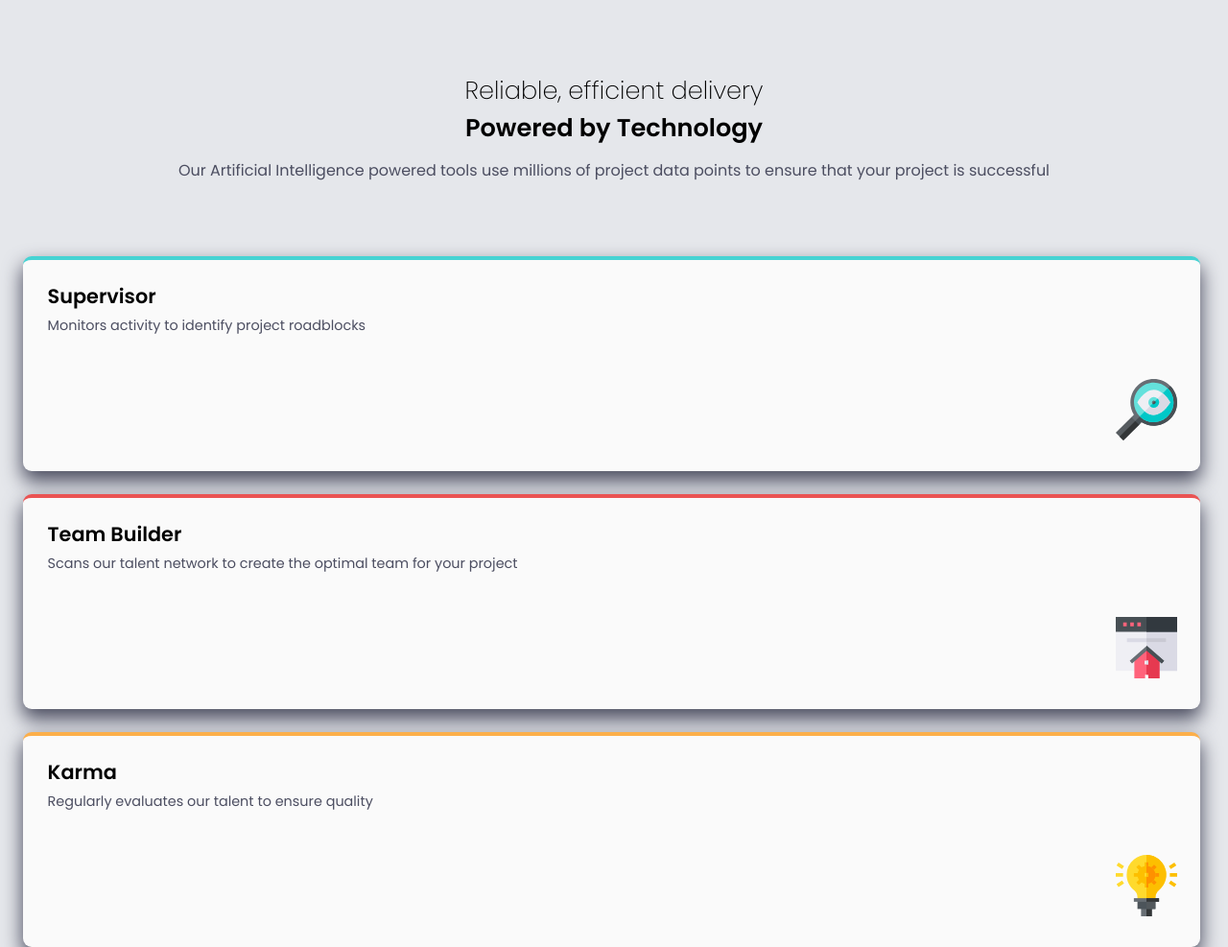
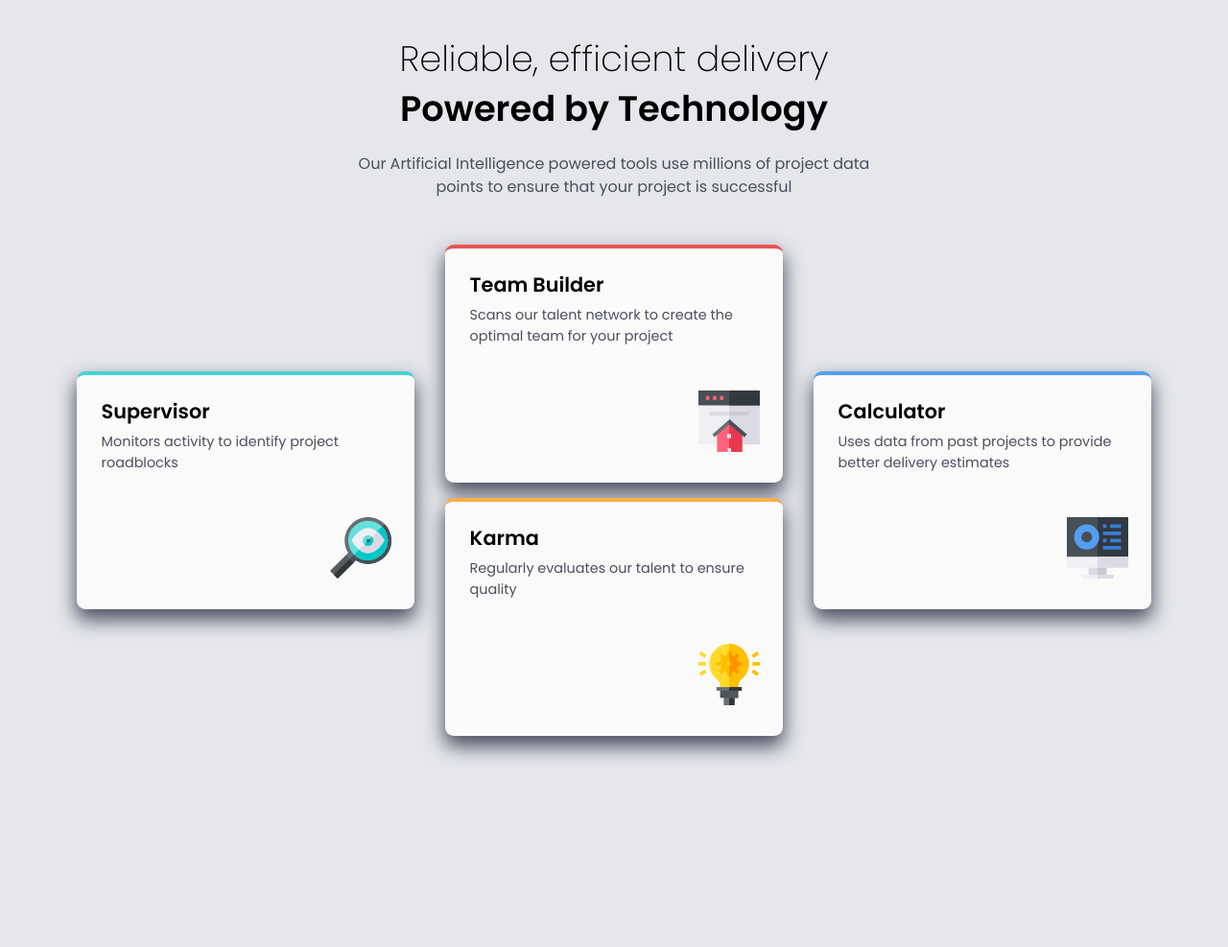
Before and after one commit to AlejandroLR00/Four-card-feature-section, a plain HTML site: page index.html in a window 1280 px wide. Shown: the top 987 px of the page at 96% size. After the commit the page ends 800 px from the top, so only its background shows below. Drawn offline with Linux system fonts and the light colour scheme.

Commit message:
Desktop Terminado

```diff
--- a/index.html
+++ b/index.html
@@ -2,7 +2,7 @@
 <html lang="en">
 <head>
   <meta charset="UTF-8">
-  <meta name="viewport" content="width=device-width, initial-scale=1.0"> <!-- displays site properly based on user's device -->
+  <meta name="viewport" content="width=device-width, initial-scale=1.0">
 
   <link rel="icon" type="image/png" sizes="32x32" href="./images/favicon-32x32.png">
 
@@ -15,21 +15,18 @@
 
   <title>Frontend Mentor | Four card feature section</title>
 
-
-  <!-- <style>
-    .attribution { font-size: 11px; text-align: center; }
-    .attribution a { color: hsl(228, 45%, 44%); }
-  </style> -->
 </head>
 <body>
 
   <div class="main">
 
     <div class="text">
+
       <p class="subtitle">Reliable, efficient delivery</p>
       <h1>Powered by Technology</h1>
       <p class="paragraph">Our Artificial Intelligence powered tools use millions of project data points
         to ensure that your project is successful</p>
+
     </div>
 
     <div class="container">
@@ -37,23 +34,25 @@
       <div class="card__container">
 
         <div class="card__supervisor card--styles">
+
           <h2>Supervisor</h2>
           <p class="card__paragraph">
             Monitors activity to identify project roadblocks
           </p>
+          <img  class="card__img" src="images/icon-supervisor.svg" alt="">
 
-          <img  class="card__img" src="images/icon-supervisor.svg" alt="">
         </div>
 
         <div class="card__card">
 
           <div class="card__teambuilder card--styles">
+
             <h2>Team Builder</h2>
             <p class="card__paragraph">
               Scans our talent network to create the optimal team for your project
             </p>
+            <img class="card__img" src="images/icon-team-builder.svg" alt="">
 
-            <img class="card__img" src="images/icon-team-builder.svg" alt="">
           </div>
 
           <div class="card__karma card--styles">
@@ -62,8 +61,8 @@
             <p class="card__paragraph ">
               Regularly evaluates our talent to ensure quality
             </p>
+            <img class="card__img" src="images/icon-karma.svg" alt="">
 
-            <img class="card__img" src="images/icon-karma.svg" alt="">
           </div>
 
         </div>
@@ -74,7 +73,6 @@
             <p class="card__paragraph">
               Uses data from past projects to provide better delivery estimates
             </p>
-
             <img class="card__img" src="images/icon-calculator.svg" alt="">
 
         </div>
@@ -86,30 +84,5 @@
 
   </div>
 
-  <!-- Reliable, efficient delivery
-  Powered by Technology
-
-  Our Artificial Intelligence powered tools use millions of project data points
-  to ensure that your project is successful
-
-  Supervisor
-  Monitors activity to identify project roadblocks
-
-  Team Builder
-  Scans our talent network to create the optimal team for your project
-
-  Karma
-  Regularly evaluates our talent to ensure quality
-
-  Calculator
-  Uses data from past projects to provide better delivery estimates -->
-
-
-  <!-- <footer>
-    <p class="attribution">
-      Challenge by <a href="https://www.frontendmentor.io?ref=challenge" target="_blank">Frontend Mentor</a>.
-      Coded by <a href="#">Your Name Here</a>.
-    </p>
-  </footer> -->
 </body>
 </html>
--- a/style/style.css
+++ b/style/style.css
@@ -93,3 +93,47 @@ h2{
     bottom: 2rem;
     right: 1.5rem;
 }
+
+
+@media screen and (min-width: 800px){
+
+    .main{
+        display: flex;
+        flex-direction: column;
+        align-items: center;
+
+    }
+
+    .text{
+        width: 35rem;
+        margin-top: 2.5rem;
+        margin-bottom: 3rem;
+    }
+
+    .subtitle{
+        font-size: 2.3rem;
+    }
+
+    h1{
+        font-size: 2.3rem;
+    }
+
+    .container{
+        padding-bottom: 0;
+    }
+
+    .card__container{
+        display: flex;
+        align-items: center;
+        justify-content: center;
+    }
+
+    .card--styles{
+        height: 15.5rem;
+        width: 22rem;
+        margin-bottom: 1rem;
+        margin-left: 1rem;
+        margin-right: 1rem;
+    }
+
+}
```
